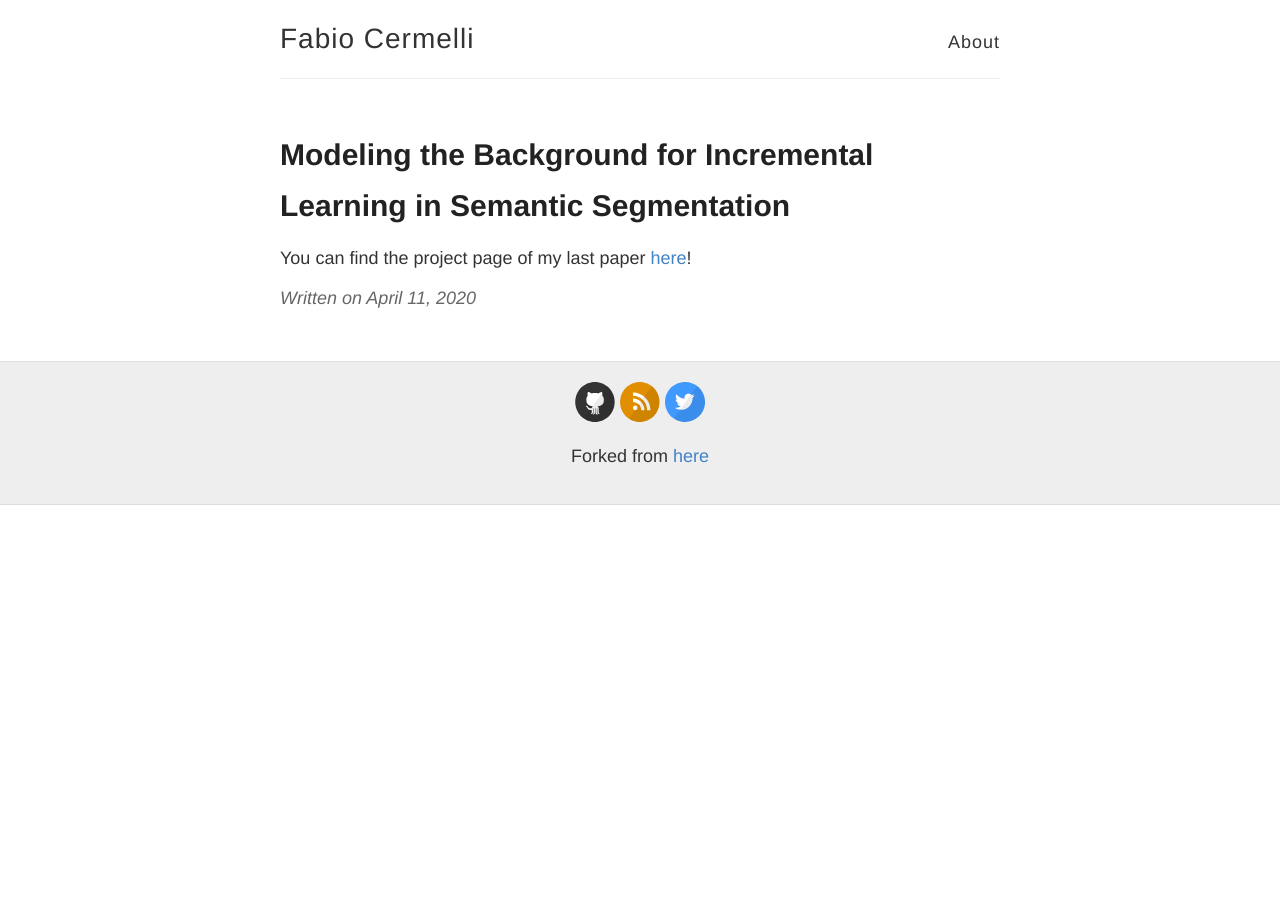
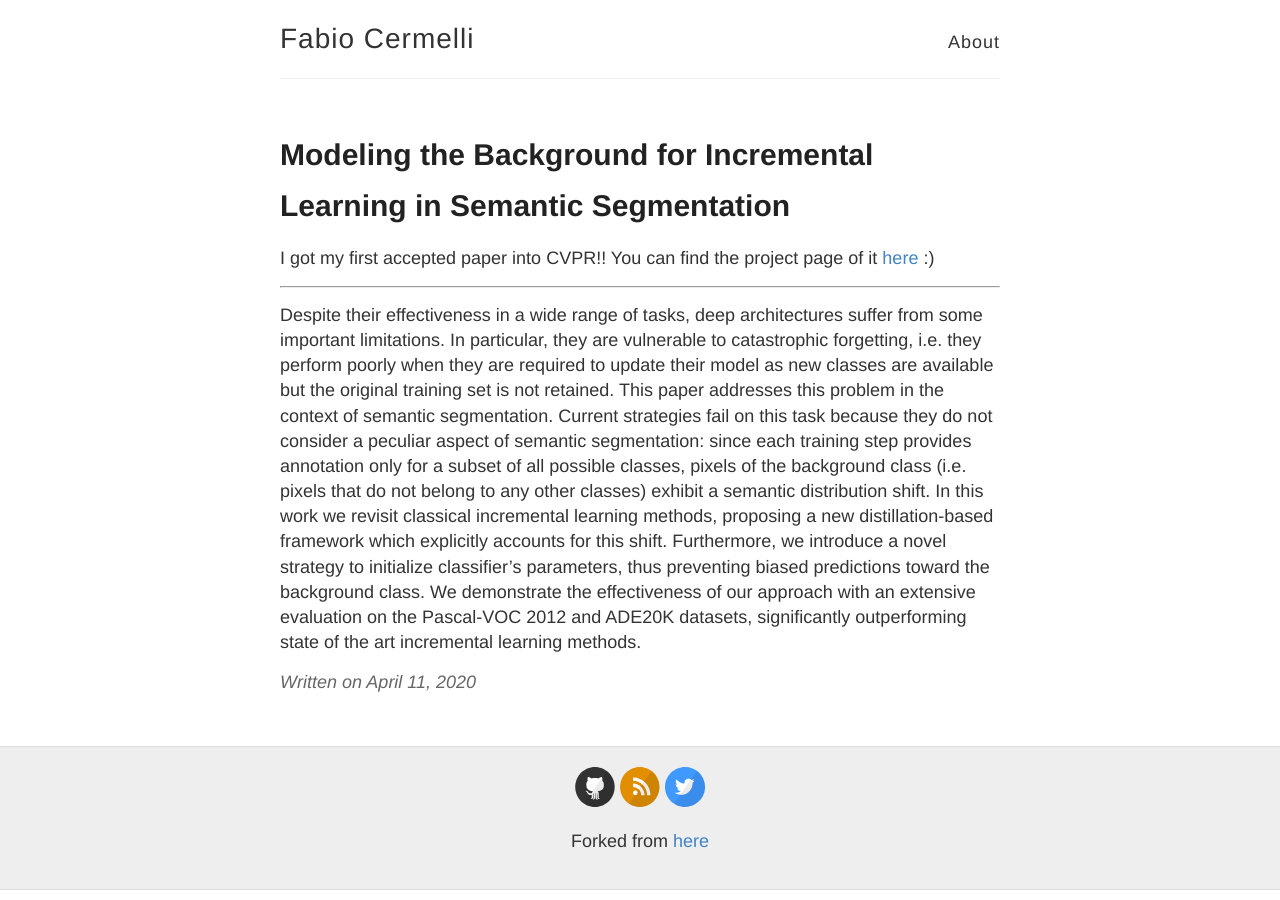
Before and after one commit to fcdl94/fcdl94.github.io, a Jekyll site: the page built from _posts/2020-4-11-ModelingTheBackground.md, in a window 1280 px wide. Built offline with Jekyll 4.4.1, drawn with Linux system fonts in a browser that asks for light colours.

Commit message:
Update MiB post.

```diff
--- a/_posts/2020-4-11-ModelingTheBackground.md
+++ b/_posts/2020-4-11-ModelingTheBackground.md
@@ -3,4 +3,8 @@ layout: post
 title: Modeling the Background for Incremental Learning in Semantic Segmentation
 ---
 
-You can find the project page of my last paper [here](/MiB)!
+I got my first accepted paper into CVPR!!
+You can find the project page of it [here](/MiB) :)
+
+---
+Despite their effectiveness in a wide range of tasks, deep architectures suffer from some important limitations. In particular, they are vulnerable to catastrophic forgetting, i.e. they perform poorly when they are required to update their model as new classes are available but the original training set is not retained. This paper addresses this problem in the context of semantic segmentation. Current strategies fail on this task because they do not consider a peculiar aspect of semantic segmentation: since each training step provides annotation only for a subset of all possible classes, pixels of the background class (i.e. pixels that do not belong to any other classes) exhibit a semantic distribution shift. In this work we revisit classical incremental learning methods, proposing a new distillation-based framework which explicitly accounts for this shift. Furthermore, we introduce a novel strategy to initialize classifier's parameters, thus preventing biased predictions toward the background class. We demonstrate the effectiveness of our approach with an extensive evaluation on the Pascal-VOC 2012 and ADE20K datasets, significantly outperforming state of the art incremental learning methods.
```
